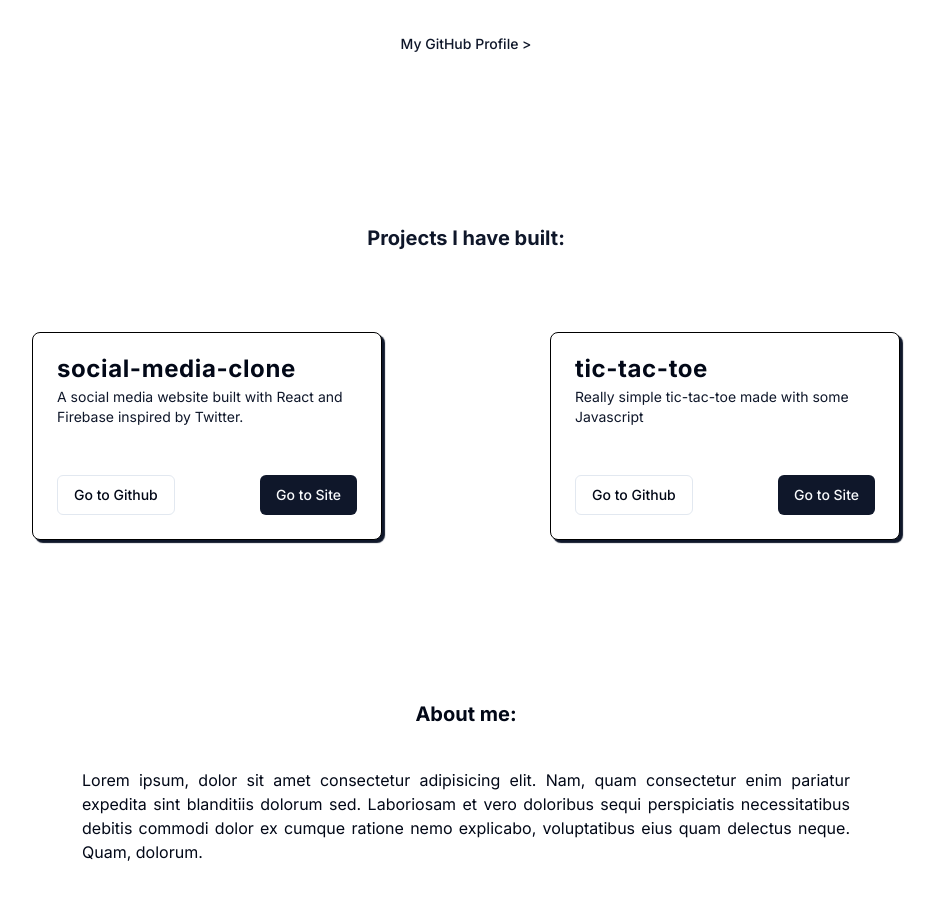
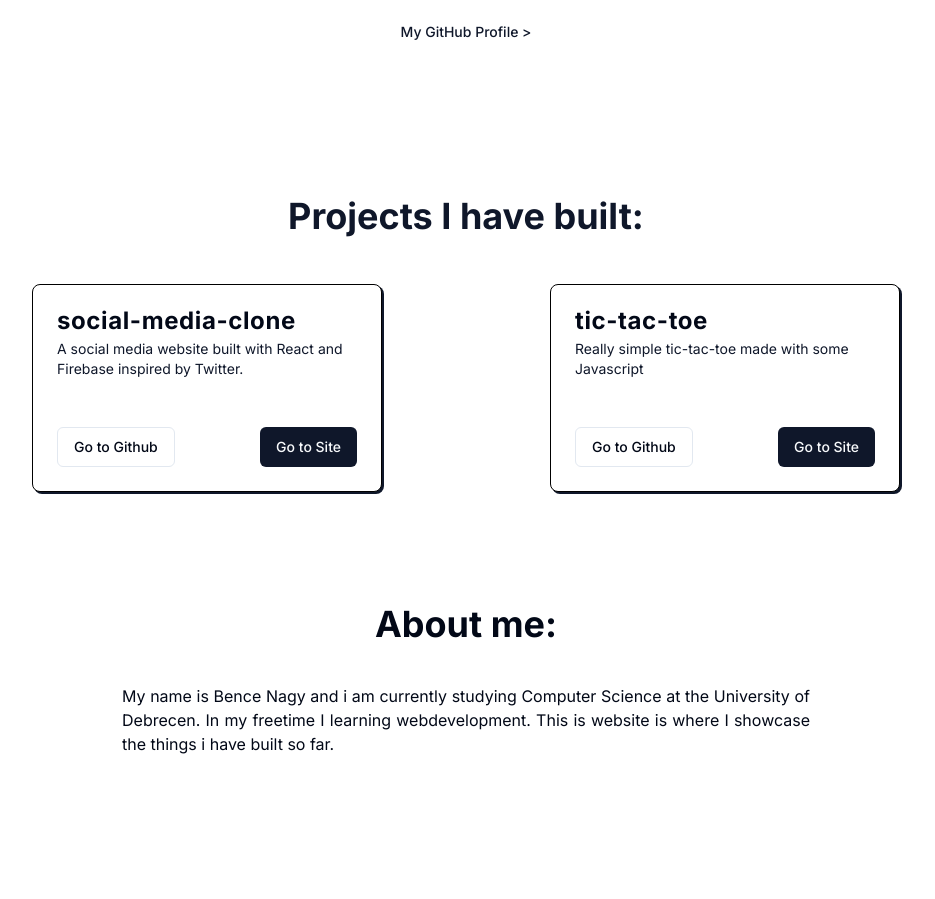
Before and after one commit to nagyb3/codebybence, a Next.js app: page / in a window 1280 px wide. Shown: the part 345-1244 px from the top of the page, without its empty margins (174-1109 px from the left). After the commit the page ends 1181 px from the top, so only its background shows below. Built offline with nearby package versions, Linux system fonts and the light colour scheme.

Commit message:
change header font sizes and project-card box-shadow

```diff
--- a/app/page.tsx
+++ b/app/page.tsx
@@ -12,7 +12,7 @@ export default function Home() {
       </nav>
       <main>
         <div className='max-w-5xl mx-auto pt-20 pb-20 sm:pt-24 lg:pt-32'>
-          <h1 className="text-slate-900 font-extrabold text-5xl sm:text-6xl lg:text-7xl tracking-tight text-center dark:text-white">
+          <h1 className="text-slate-900 font-extrabold text-4xl sm:text-6xl tracking-tight text-center dark:text-white">
             Hey, it&apos;s me!
           </h1>
           <p className='text-center pt-10 text-xl'>i make some websites...</p>
@@ -22,23 +22,24 @@ export default function Home() {
             </Button>
           </div>
         </div>
-        <div className='pt-20 pb-20 max-w-5xl mx-auto'>
-          <p className='text-slate-900 text-center font-bold text-3xl sm:text-2xl lg:text-xl dark:text-white'>
+        <div className='py-16 max-w-5xl mx-auto'>
+          <p className='text-slate-900 text-center font-bold text-3xl sm:text-4xl dark:text-white'>
             Projects I have built:
           </p>
-          <div className='grid grid-cols-1 gap-3 justify-items-center py-20 md:grid-cols-2'>
+          <div className='grid grid-cols-1 gap-3 justify-items-center py-12 md:grid-cols-2'>
             <ProjectCard name="social-media-clone" description="A social media website built with React and Firebase inspired by Twitter."
             githubLink="https://github.com/nagyb3/social-media-clone" siteLink="https://nagyb.xyz" />
             <ProjectCard name="tic-tac-toe" description="Really simple tic-tac-toe made with some Javascript"
             githubLink="https://github.com/nagyb3/tic-tac-toe" siteLink="https://nagyb3.github.io/tic-tac-toe/" />
           </div>
         </div>
-        <div className='max-w-3xl pb-20 mx-auto'>
-          <h2 className='text-3xl font-bold sm:text-2xl lg:text-xl text-center pb-10'>
+        <div className='max-w-3xl pb-20 mx-auto px-10'>
+          <h2 className='font-bold text-3xl sm:text-4xl text-center pb-10'>
             About me:
           </h2>
           <div className='text-justify'>
-            Lorem ipsum, dolor sit amet consectetur adipisicing elit. Nam, quam consectetur enim pariatur expedita sint blanditiis dolorum sed. Laboriosam et vero doloribus sequi perspiciatis necessitatibus debitis commodi dolor ex cumque ratione nemo explicabo, voluptatibus eius quam delectus neque. Quam, dolorum.
+            My name is Bence Nagy and i am currently studying Computer Science at the University of Debrecen. In my freetime
+            I learning webdevelopment. This is website is where I showcase the things i have built so far.
           </div>
         </div>
       </main>
--- a/components/project-card.tsx
+++ b/components/project-card.tsx
@@ -20,7 +20,7 @@ interface MyProps {
 export function ProjectCard(props:MyProps) {
   return (
     <Card className="w-[350px] border-black dark:border-white
-     shadow-[3px_3px_1px_#0F172A] dark:shadow-[3px_3px_1px_#ffffff]">
+     shadow-[2px_2px_0px_#0F172A] dark:shadow-[2px_2px_0px_#ffffff]">
       <CardHeader>
         <CardTitle className="font-bold tracking-wide">{props.name}</CardTitle>
         <CardDescription className="dark:text-[#F8FAFC] text-[#0F172A]">{props.description}</CardDescription>
```
